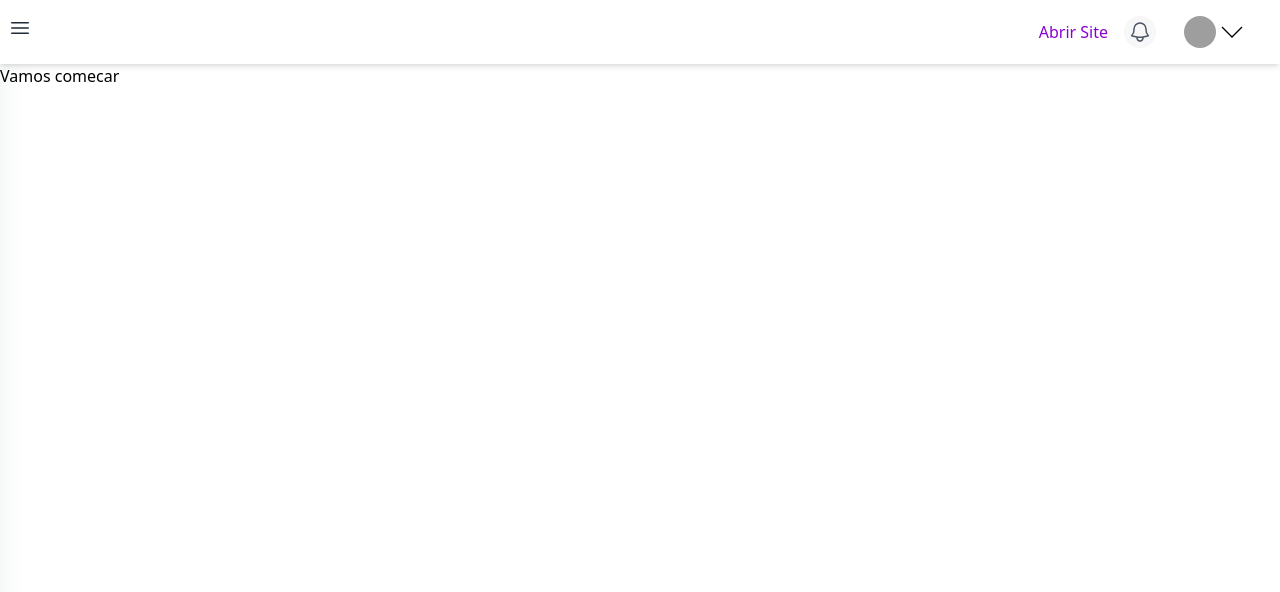
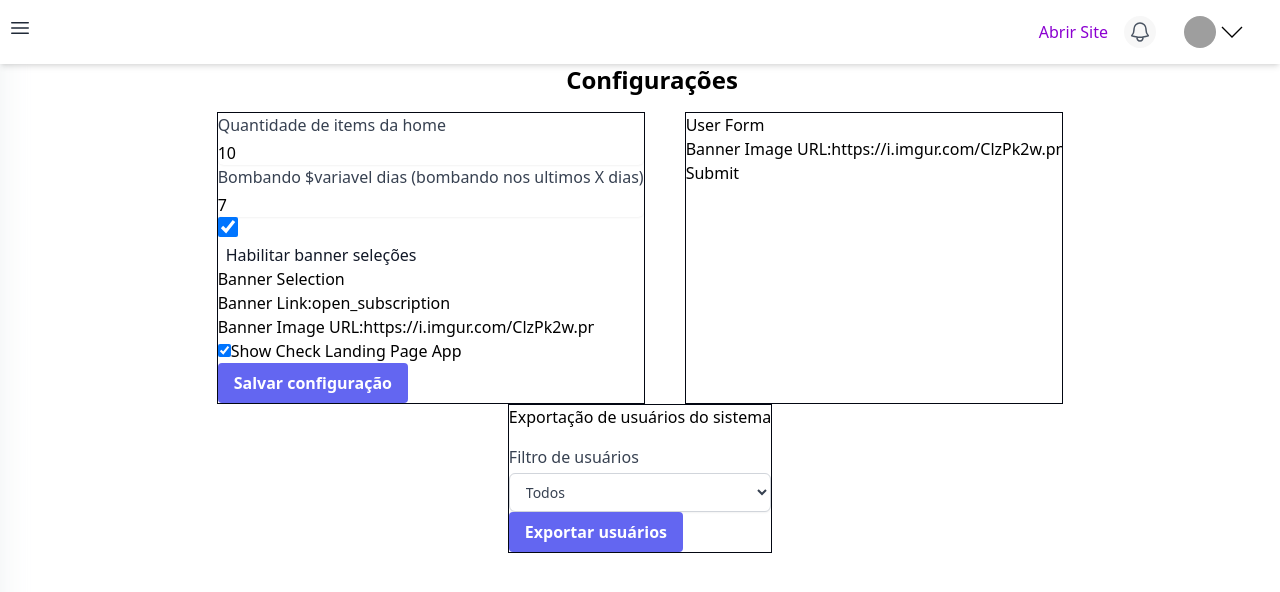
Before and after one commit to bioneoficial/vigilant-octo-succotash, a Next.js app: page /dashboard/configuracoes in a window 1280 px wide. Shown: the top 592 px of the page. Built offline with nearby package versions, Linux system fonts and the light colour scheme; grey boxes are pictures that could not be loaded.

Commit message:
Improved configuracoes page

```diff
--- a/next.config.js
+++ b/next.config.js
@@ -2,7 +2,7 @@
 const nextConfig = {
   reactStrictMode: true,
   images: {
-    domains: ["media.licdn.com", "www.gravatar.com"],
+    domains: ["media.licdn.com", "www.gravatar.com", "i.imgur.com"],
   },
 };
 
--- /dev/null
+++ b/src/components/molecules/BannerSelection/BannerSelection.tsx
@@ -0,0 +1,72 @@
+import React from "react";
+
+interface BannerSelectionProps {
+  urlImageBannerSelection: string;
+  setUrlImageBannerSelection: React.Dispatch<React.SetStateAction<string>>;
+  showCheckLandingPageApp: boolean;
+  setShowCheckLandingPageApp: React.Dispatch<React.SetStateAction<boolean>>;
+  bannerLink: string;
+  setBannerLink: React.Dispatch<React.SetStateAction<string>>;
+}
+
+export const BannerSelection: React.FC<BannerSelectionProps> = ({
+  urlImageBannerSelection,
+  setUrlImageBannerSelection,
+  showCheckLandingPageApp,
+  setShowCheckLandingPageApp,
+  bannerLink,
+  setBannerLink,
+}) => {
+  const handleBannerLinkChange = (
+    event: React.ChangeEvent<HTMLInputElement>
+  ): void => {
+    setBannerLink(event.target.value);
+  };
+
+  const handleUrlImageBannerSelectionChange = (
+    event: React.ChangeEvent<HTMLInputElement>
+  ): void => {
+    setUrlImageBannerSelection(event.target.value);
+  };
+
+  const handleShowCheckLandingPageAppChange = (
+    event: React.ChangeEvent<HTMLInputElement>
+  ): void => {
+    setShowCheckLandingPageApp(event.target.checked);
+  };
+
+  return (
+    <div>
+      <h3>Banner Selection</h3>
+      <div>
+        <label htmlFor="bannerLink">Banner Link:</label>
+        <input
+          type="text"
+          id="bannerLink"
+          value={bannerLink}
+          onChange={handleBannerLinkChange}
+        />
+      </div>
+      <div>
+        <label htmlFor="urlImageBannerSelection">Banner Image URL:</label>
+        <input
+          type="text"
+          id="urlImageBannerSelection"
+          value={urlImageBannerSelection}
+          onChange={handleUrlImageBannerSelectionChange}
+        />
+      </div>
+      <div>
+        <input
+          type="checkbox"
+          id="showCheckLandingPageApp"
+          checked={showCheckLandingPageApp}
+          onChange={handleShowCheckLandingPageAppChange}
+        />
+        <label htmlFor="showCheckLandingPageApp">
+          Show Check Landing Page App
+        </label>
+      </div>
+    </div>
+  );
+};
--- /dev/null
+++ b/src/components/molecules/BannerSelection/index.ts
@@ -0,0 +1 @@
+export * from './BannerSelection';
--- a/src/components/molecules/UserCard/index.ts
+++ b/src/components/molecules/UserCard/index.ts
@@ -0,0 +1 @@
+export * from './UserCard';
--- /dev/null
+++ b/src/components/molecules/UserForm/UserForm.tsx
@@ -0,0 +1,37 @@
+import React from "react";
+
+interface UserFormProps {
+  handleSubmitUser: (event: React.FormEvent<HTMLFormElement>) => void;
+  urlImageBannerSelection: string;
+  setUrlImageBannerSelection: React.Dispatch<React.SetStateAction<string>>;
+}
+
+export const UserForm: React.FC<UserFormProps> = ({
+  handleSubmitUser,
+  urlImageBannerSelection,
+  setUrlImageBannerSelection,
+}) => {
+  const handleUrlImageBannerSelectionChange = (
+    event: React.ChangeEvent<HTMLInputElement>
+  ): void => {
+    setUrlImageBannerSelection(event.target.value);
+  };
+
+  return (
+    <div>
+      <h3>User Form</h3>
+      <form onSubmit={handleSubmitUser}>
+        <div>
+          <label htmlFor="urlImageBannerSelection">Banner Image URL:</label>
+          <input
+            type="text"
+            id="urlImageBannerSelection"
+            value={urlImageBannerSelection}
+            onChange={handleUrlImageBannerSelectionChange}
+          />
+        </div>
+        <button type="submit">Submit</button>
+      </form>
+    </div>
+  );
+};
--- /dev/null
+++ b/src/components/molecules/UserForm/index.ts
@@ -0,0 +1 @@
+export * from './UserForm';
--- a/src/pages/dashboard/configuracoes/index.tsx
+++ b/src/pages/dashboard/configuracoes/index.tsx
@@ -1,9 +1,128 @@
 import { MainTemplate } from "@/components/templates/MainTemplate";
+import { useState } from "react";
+import { BannerSelection } from "@/components/molecules/BannerSelection";
+import { UserForm } from "@/components/molecules/UserForm";
 
 export default function ConfigPage(): JSX.Element {
+  const [showBannerSelection, setShowBannerSelection] = useState<boolean>(true);
+  const [showCheckLandingPageApp, setShowCheckLandingPageApp] =
+    useState<boolean>(true);
+  const [bannerLink, setBannerLink] = useState<string>("open_subscription");
+  const [urlImageBannerSelection, setUrlImageBannerSelection] =
+    useState<string>("https://i.imgur.com/ClzPk2w.png");
+
+  const handleSubmitConfig = (
+    event: React.FormEvent<HTMLFormElement>
+  ): void => {
+    event.preventDefault();
+  };
+
+  const handleSubmitUser = (event: React.FormEvent<HTMLFormElement>): void => {
+    event.preventDefault();
+  };
+
   return (
     <MainTemplate>
-      <div className=" text-black">Vamos comecar </div>
+      <div className="flex flex-col items-center">
+        <h2 className="ml-6 mb-4 text-2xl font-semibold">Configurações</h2>
+        <div className="flex  gap-10">
+          <div className="border border-gray-950">
+            <form
+              method="POST"
+              action="https://funktoon.com/dashboard/configurations/update/conf"
+              onSubmit={handleSubmitConfig}
+            >
+              <>
+                <label className="text-gray-700">
+                  Quantidade de items da home
+                </label>
+                <input
+                  type="number"
+                  name="count_items_home"
+                  value="10"
+                  className=" mt-1 block w-full rounded-md border-gray-300 shadow-sm focus:border-indigo-300 focus:ring focus:ring-indigo-200 focus:ring-opacity-50"
+                />
+              </>
+              <>
+                <label className="text-gray-700">
+                  Bombando $variavel dias (bombando nos ultimos X dias)
+                </label>
+                <input
+                  type="number"
+                  name="bombando_count_days"
+                  value="7"
+                  className=" mt-1 block w-full rounded-md border-gray-300 shadow-sm focus:border-indigo-300 focus:ring focus:ring-indigo-200 focus:ring-opacity-50"
+                />
+              </>
+              <div className="form-check form-switch toggle-switch mb-30">
+                <input
+                  type="checkbox"
+                  checked={showBannerSelection}
+                  onChange={(): void =>
+                    setShowBannerSelection(!showBannerSelection)
+                  }
+                  id="checkBannerSelection"
+                  className="form-checkbox h-5 w-5 text-indigo-600 transition duration-150 ease-in-out"
+                />
+                <label
+                  htmlFor="checkBannerSelection"
+                  className="ml-2 block text-gray-900"
+                >
+                  Habilitar banner seleções
+                </label>
+              </div>
+              {showBannerSelection && (
+                <BannerSelection
+                  urlImageBannerSelection={urlImageBannerSelection}
+                  setUrlImageBannerSelection={setUrlImageBannerSelection}
+                  showCheckLandingPageApp={showCheckLandingPageApp}
+                  setShowCheckLandingPageApp={setShowCheckLandingPageApp}
+                  bannerLink={bannerLink}
+                  setBannerLink={setBannerLink}
+                />
+              )}
+              <button
+                type="submit"
+                className="  bg-indigo-500 hover:bg-indigo-700 text-white font-bold py-2 px-4 rounded"
+              >
+                Salvar configuração
+              </button>
+            </form>
+          </div>
+          <div className="border border-gray-950">
+            <UserForm
+              handleSubmitUser={handleSubmitUser}
+              urlImageBannerSelection={urlImageBannerSelection}
+              setUrlImageBannerSelection={setUrlImageBannerSelection}
+            />
+          </div>
+        </div>
+        <div className="border border-gray-950">
+          <h3>Exportação de usuários do sistema</h3>
+          <div className="col-md-4 mt-4">
+            <label className="text-gray-700">
+              Filtro de usuários
+              <select
+                id="typeExport"
+                className=" mt-1 block w-full py-2 px-3 border border-gray-300 bg-white rounded-md shadow-sm focus:outline-none focus:ring-indigo-500 focus:border-indigo-500 sm:text-sm"
+              >
+                <option value="author">Autores</option>
+                <option value="users">Usuários</option>
+                <option value="subscribers">Assinantes</option>
+                <option selected={true} value="all">
+                  Todos
+                </option>
+              </select>
+            </label>
+            <button
+              id="export-users-btn"
+              className="  bg-indigo-500 hover:bg-indigo-700 text-white font-bold py-2 px-4 rounded"
+            >
+              Exportar usuários
+            </button>
+          </div>
+        </div>
+      </div>
     </MainTemplate>
   );
 }
```
